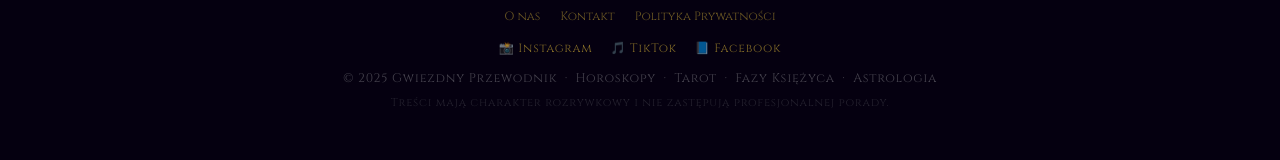
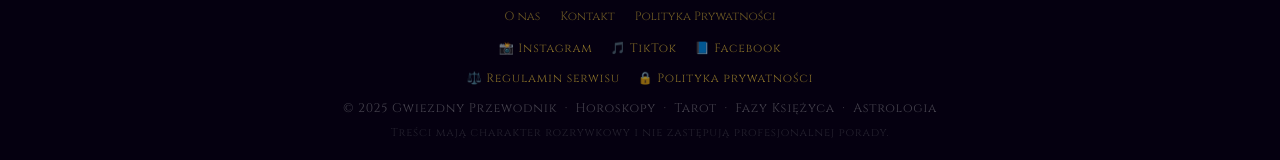
Before and after one commit to Pokekage/Gwiezdny-projekt, a plain HTML site: page index.html in a window 1280 px wide. Shown: the part 1354-1514 px from the top of the page. Drawn offline with nearby package versions, Linux system fonts and the light colour scheme.

Commit message:
Update index.html

```diff
--- a/index.html
+++ b/index.html
@@ -522,6 +522,10 @@
             <a href="https://www.tiktok.com/@gwiezdnyprzewodnikpl?lang=pl-PL" target="_blank" rel="noopener" style="color:rgba(212,175,55,0.6);text-decoration:none;font-family:'Cinzel',serif;font-size:0.75rem;">🎵 TikTok</a>
             <a href="https://www.facebook.com/profile.php?id=61589331091991" target="_blank" rel="noopener" style="color:rgba(212,175,55,0.6);text-decoration:none;font-family:'Cinzel',serif;font-size:0.75rem;">📘 Facebook</a>
         </div>
+        <div style="display:flex; gap:18px; justify-content:center; flex-wrap:wrap; margin-bottom:14px;">
+            <a href="/regulamin.html" style="color:rgba(212,175,55,0.6); text-decoration:none; font-family:'Cinzel',serif; font-size:0.75rem;">⚖️ Regulamin serwisu</a>
+            <a href="/polityka-prywatnosci.html" style="color:rgba(212,175,55,0.6); text-decoration:none; font-family:'Cinzel',serif; font-size:0.75rem;">🔒 Polityka prywatności</a>
+        </div>
         <p>© 2025 Gwiezdny Przewodnik &nbsp;·&nbsp; Horoskopy &nbsp;·&nbsp; Tarot &nbsp;·&nbsp; Fazy Księżyca &nbsp;·&nbsp; Astrologia</p>
         <p style="margin-top:8px;font-size:0.7rem;opacity:0.5;">Treści mają charakter rozrywkowy i nie zastępują profesjonalnej porady.</p>
     </footer>
```
